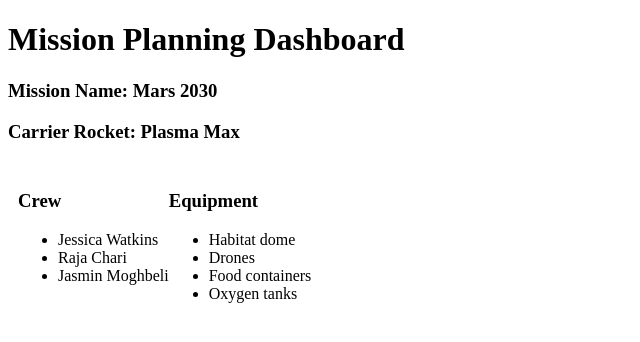
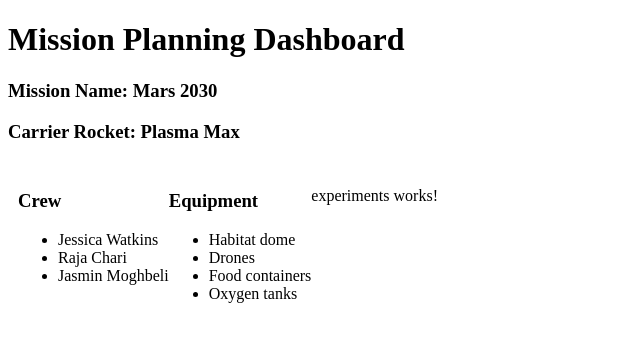
Before and after one commit to AlanZhang89/Angular_studio, an Angular app: page / in a window 1280 px wide. Shown: the top 342 px of the page, without its empty margins (0-640 px from the left). Built offline with nearby package versions, Linux system fonts and the light colour scheme.

Commit message:
add component in app.component.html

```diff
--- a/src/app/app.component.html
+++ b/src/app/app.component.html
@@ -3,4 +3,5 @@
 <div class="box">
   <app-crew></app-crew>
   <app-equipment></app-equipment>
+  <app-experiments></app-experiments>
 </div>
```
